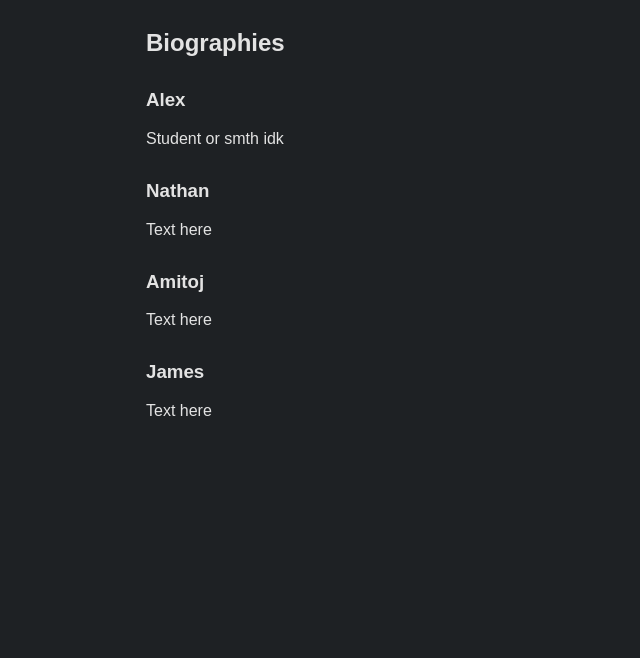
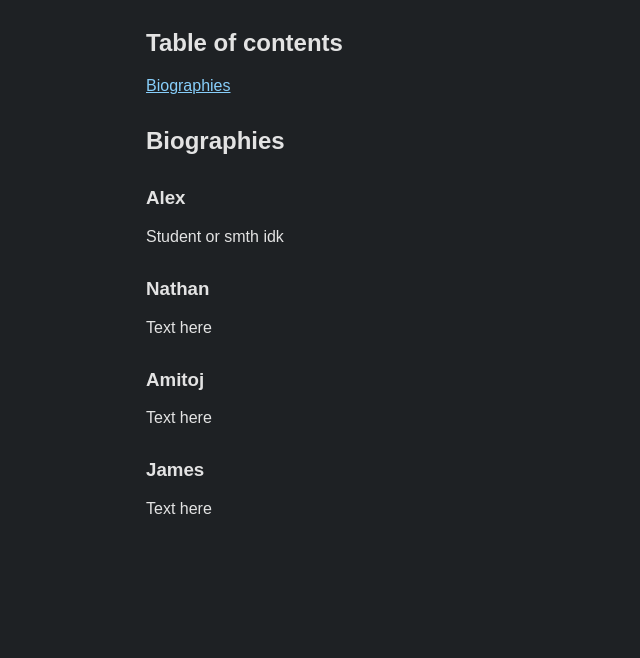
Before and after one commit to The-SQL-to-Water-H2O2/The-SQL-to-Water-H2O2.github.io, a plain HTML site: page index.html in a window 1280 px wide. Shown: the part 142-800 px from the top of the page, without its empty margins (110-750 px from the left). Drawn offline with Linux system fonts and the light colour scheme.

Commit message:
add table of contents
kfroi plz make look better

```diff
--- a/index.html
+++ b/index.html
@@ -18,9 +18,14 @@
             <h2>Team <i>The SQL to Water (H<sub>2</sub>O<sub>2</sub>)</i></h2>
         </div>
 
-        <div class="biography">
+        <div>
+            <h2>Table of contents</h2>
+            <a href="#biographies">Biographies</a>
+        </div>
+
+        <div id="biographies">
             <h2>Biographies</h2>
-            <div class="bio">
+            <div>
                 <h3>Alex</h3>
 
                 <p>Student or smth idk</p>
```
